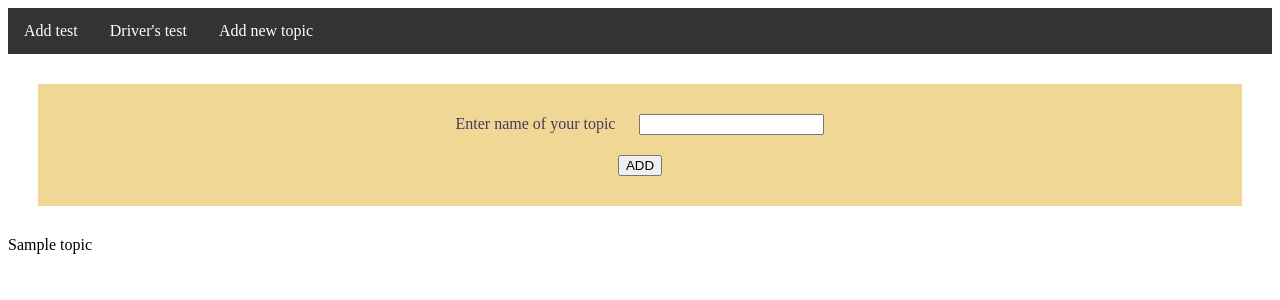
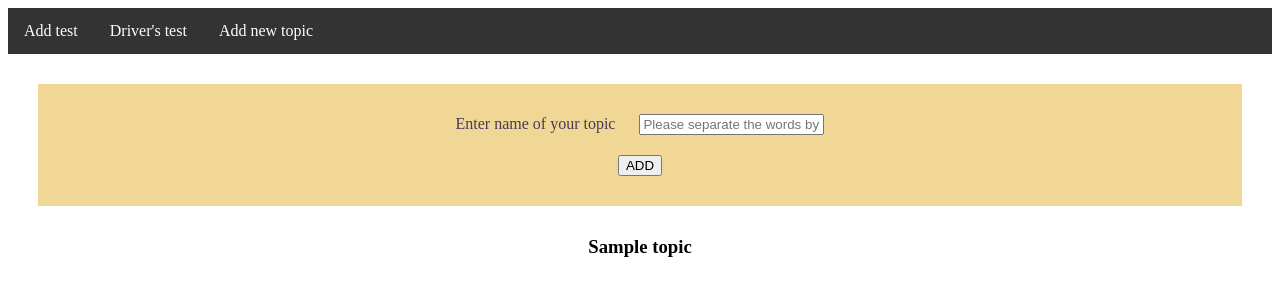
Before and after one commit to IvanLapchenko/app-for-exams, a Python web app: template test_yourself/templates/add_new_topic.html in a window 1280 px wide. Shown: the top 300 px of the page. Run offline with Jinja, Linux system fonts and the light colour scheme; the template is opened without the code that fills it: most values are stand-ins (such as "Sample title", 1, 10 or a date in 2020).

Commit message:
Change format for names of topics

```diff
--- a/test_yourself/routes.py
+++ b/test_yourself/routes.py
@@ -42,6 +42,7 @@ def drivers_test():
 @app.route("/add_new_topic", methods=['GET', 'POST'])
 def add_new_topic():
     all_topics = db_controls.get_db()
+    all_topics = [str(i[0]).replace("_", " ") for i in all_topics]
     if request.method == "POST":
         msg = db_controls.add_table(request.form["topic"])
         return msg
--- a/test_yourself/static/styles.css
+++ b/test_yourself/static/styles.css
@@ -21,7 +21,7 @@ input[type=submit] .link {
   cursor: pointer;
 }
 
-h1 {
+h1, h3 {
     text-align: center;
 }
 
--- a/test_yourself/templates/add_new_topic.html
+++ b/test_yourself/templates/add_new_topic.html
@@ -3,10 +3,10 @@
 {% block content %}
 <form action="add_new_topic" method="post">
   <label for="topic">Enter name of your topic</label>
-  <input type = "text" id="topic" name = "topic" /><br>
+  <input type = "text" id="topic" name = "topic" placeholder="Please separate the words by _ "/><br>
   <input type="submit" value="ADD">
 </form>
 {% for topic in all_topics %}
-<span>{{ topic }}</span>
+<h3>{{ topic }}</h3>
 {% endfor %}
 {% endblock %}
```
Also changed, not shown: test_yourself/app.db.
